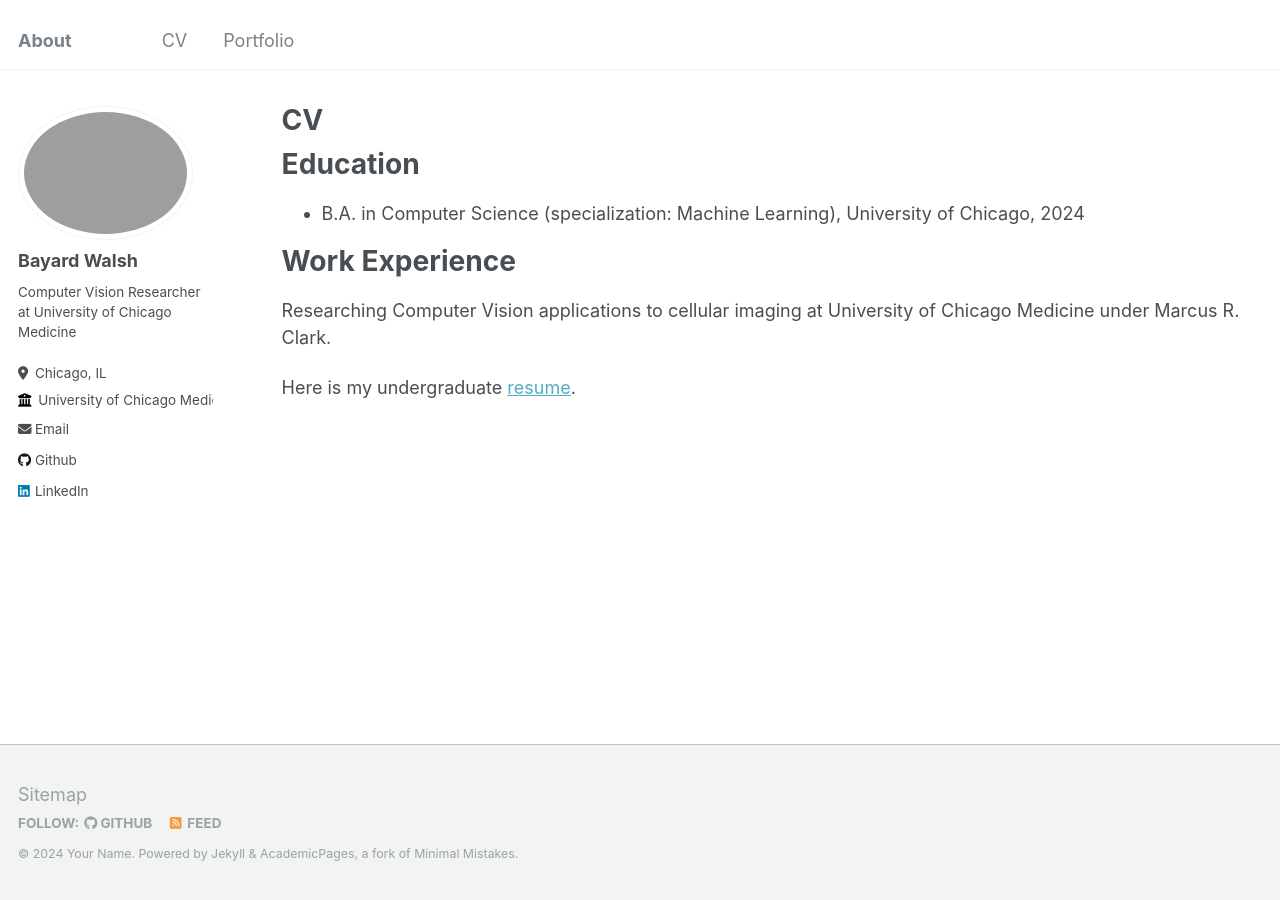
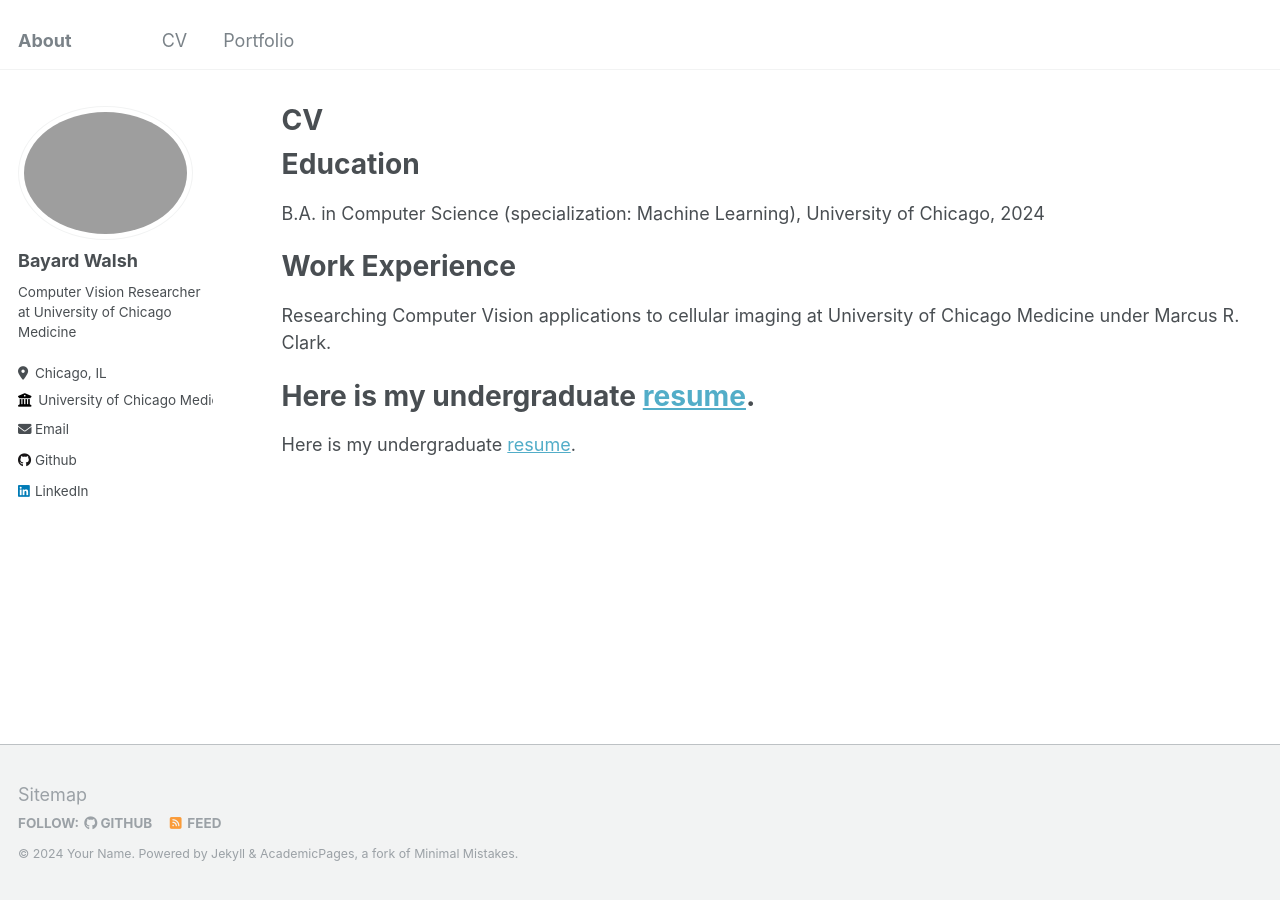
Before and after one commit to bkwalsh/bkwalsh.github.io, a Jekyll site: the page built from _pages/cv.md, in a window 1280 px wide. Built offline with Jekyll 4.4.1, drawn with Linux system fonts in a browser that asks for light colours.

Commit message:
Update cv.md

```diff
--- a/_pages/cv.md
+++ b/_pages/cv.md
@@ -11,11 +11,12 @@ redirect_from:
 
 Education
 ======
-* B.A. in Computer Science (specialization: Machine Learning), University of Chicago, 2024
+B.A. in Computer Science (specialization: Machine Learning), University of Chicago, 2024
 
 Work Experience
 ======
 Researching Computer Vision applications to cellular imaging at University of Chicago Medicine under Marcus R. Clark.
 
 
-Here is my undergraduate [resume](http://github.com "Github").
+# Here is my undergraduate [resume](http://github.com "Github").
+Here is my undergraduate [resume](http://bkwalsh.github.io/files/dlpaper.pdf "Resume").
```
